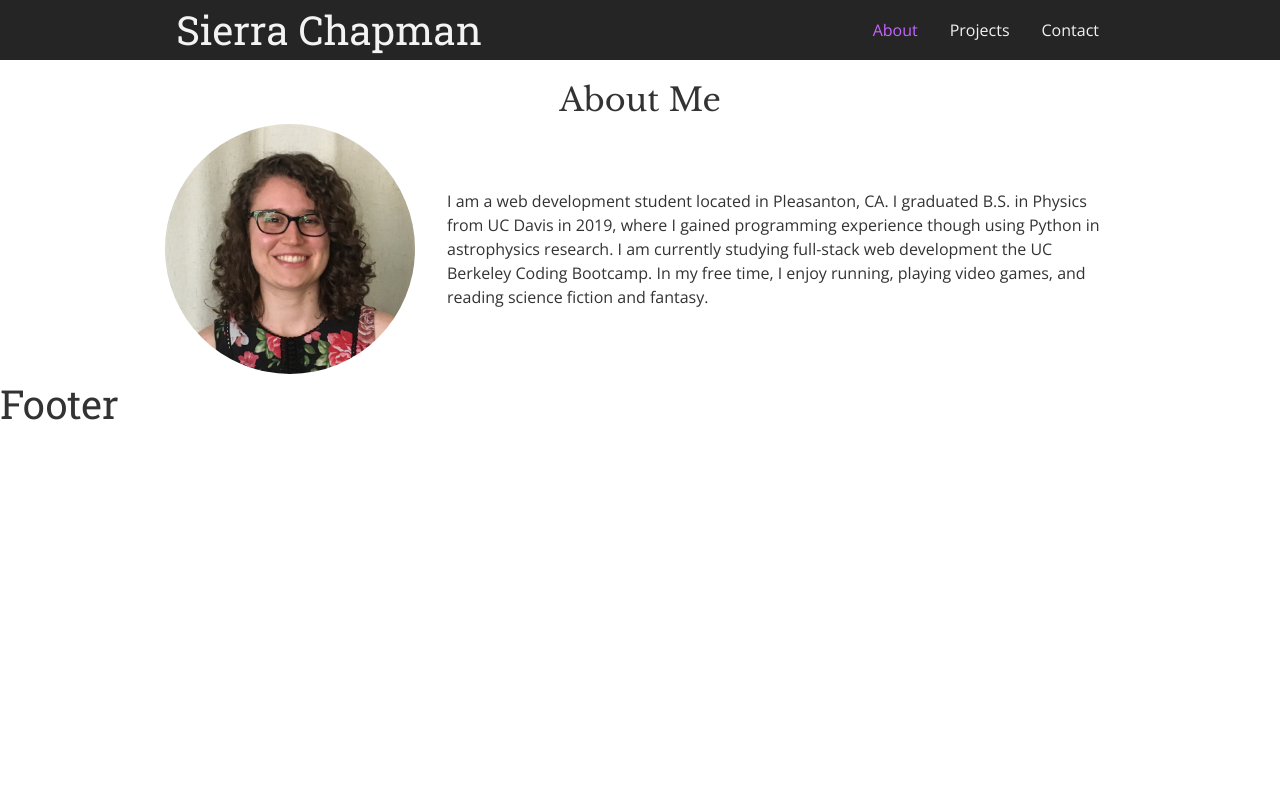
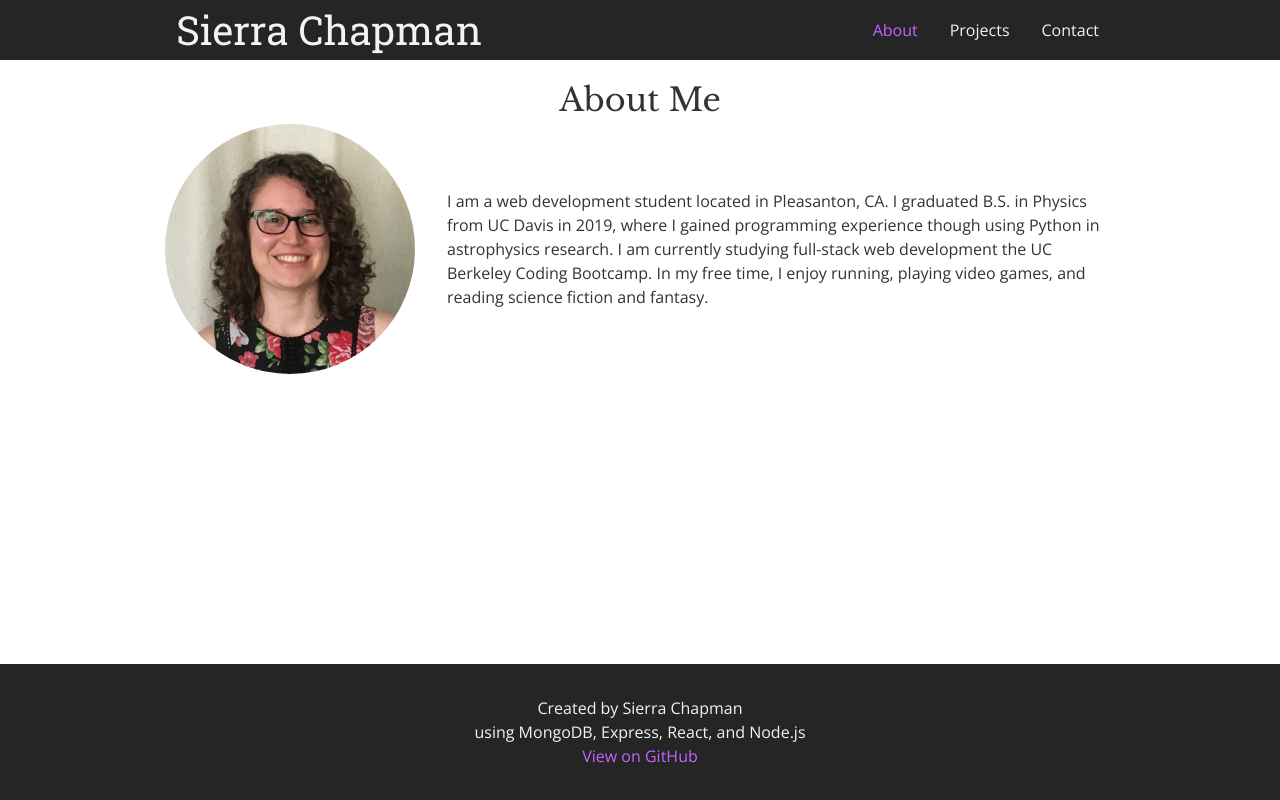
Before and after one commit to SierraChapman/react-portfolio, a React (Create React App) app in the folder client/: page /about in a window 1280 px wide. Built offline with nearby package versions, Linux system fonts and the light colour scheme; no server answers.

Commit message:
create footer

```diff
--- a/client/src/App.css
+++ b/client/src/App.css
@@ -1,4 +1,11 @@
+.App {
+    display: flex;
+    flex-direction: column;
+    min-height: 100vh;
+}
+
 .main {
+    flex-grow: 1;
     padding-top: 4.5rem;
 }
 
--- a/client/src/components/Footer/index.js
+++ b/client/src/components/Footer/index.js
@@ -1,8 +1,17 @@
 import React from 'react';
+import Container from "../Container";
 import "./style.css";
 
 function Footer() {
-  return <h1>Footer</h1>;
+  return (
+    <footer>
+      <Container>
+        <p>Created by Sierra Chapman</p>
+        <p>using MongoDB, Express, React, and Node.js</p>
+        <p><a href="https://github.com/SierraChapman/react-portfolio">View on GitHub</a></p>
+      </Container>
+    </footer>
+  );
 }
 
 export default Footer;
--- a/client/src/components/Footer/style.css
+++ b/client/src/components/Footer/style.css
@@ -0,0 +1,15 @@
+footer {
+    background-color: rgb(37, 37, 37);
+    color: rgb(243, 243, 243);
+    text-align: center;
+    padding: 2rem;
+}
+
+footer a {
+    text-decoration: none;
+    color: rgb(198, 100, 255);
+}
+
+footer a:hover {
+    color: rgb(217, 152, 255);
+}
```
